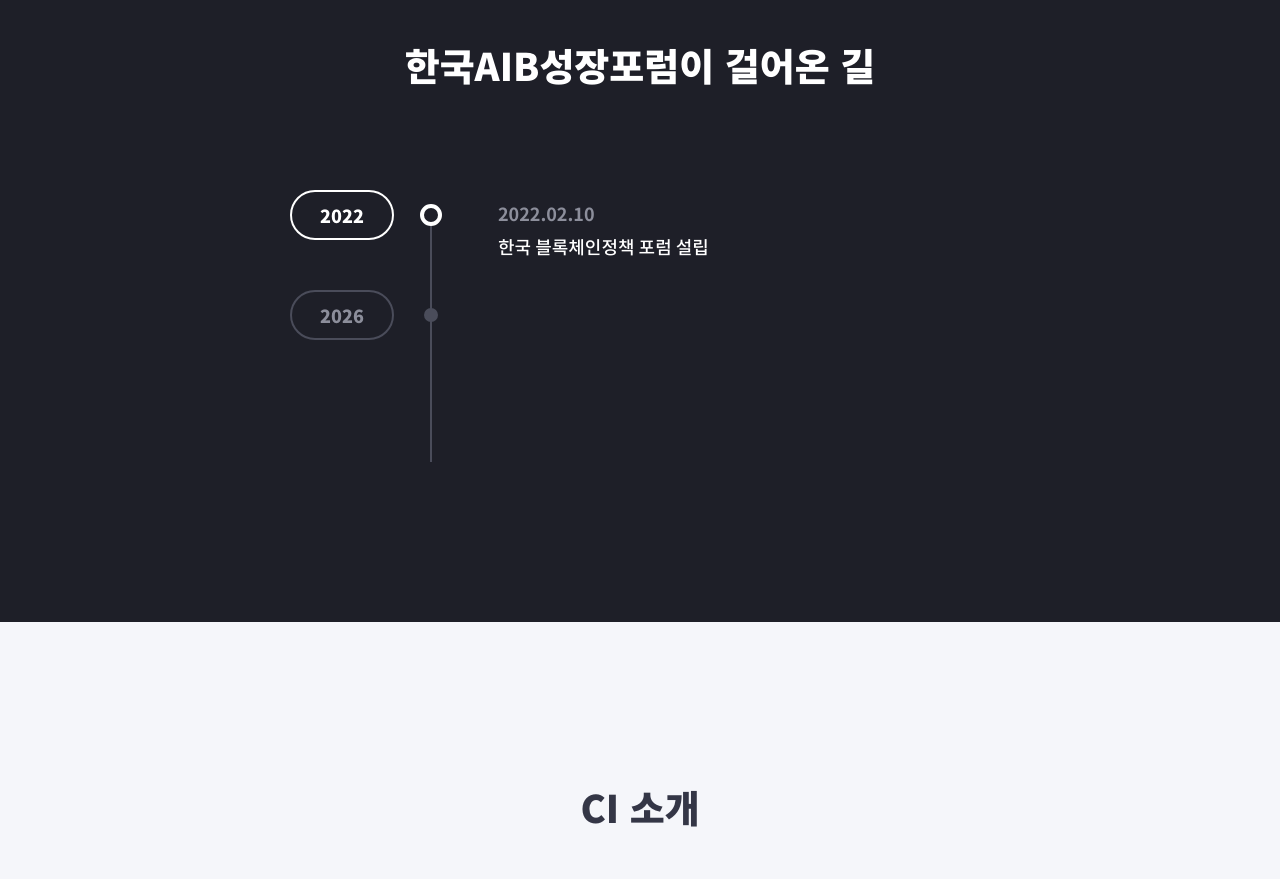
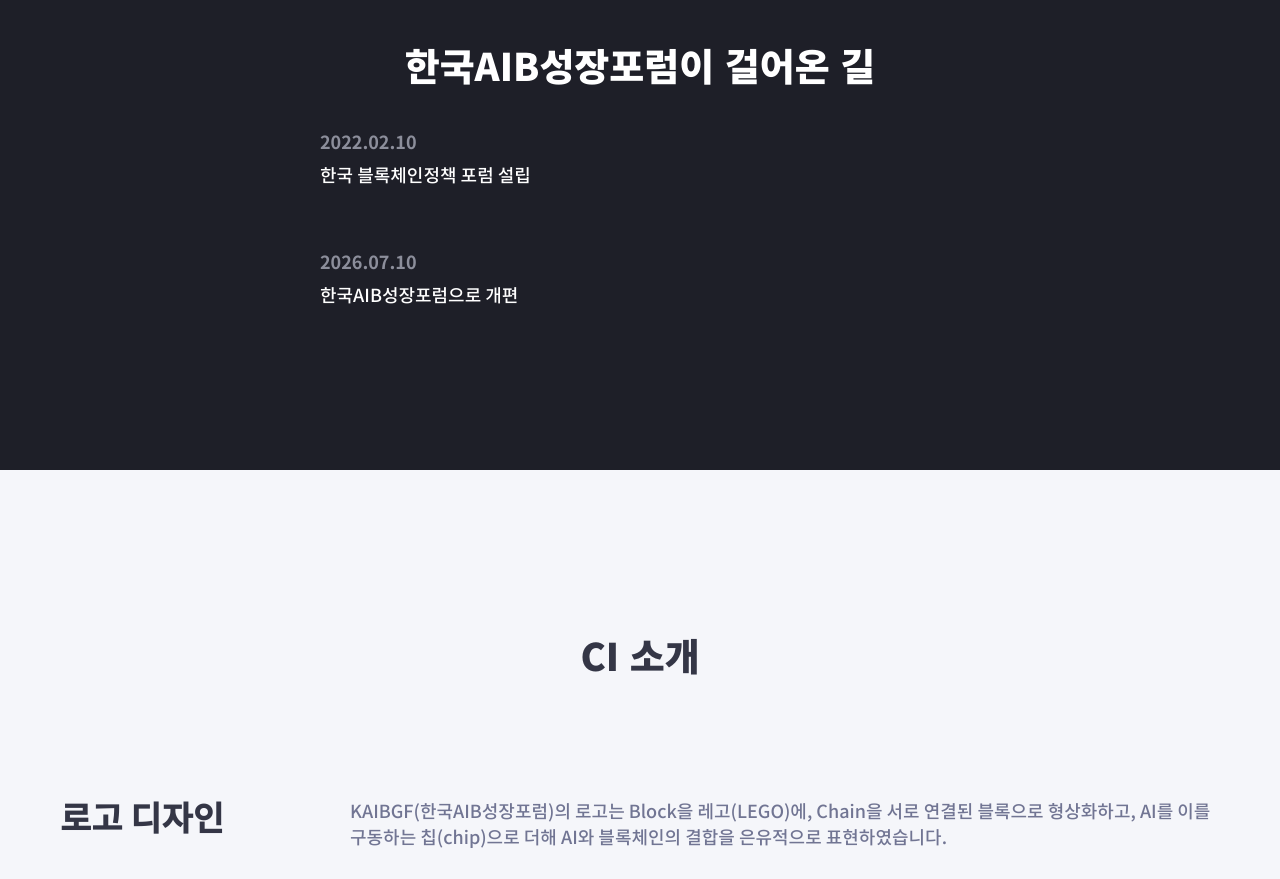
Before and after one commit to crit-ventures/kaibgf, a plain HTML site: page about.html in a window 1280 px wide. Shown: the part 920-1799 px from the top of the page. Drawn offline with Linux system fonts and the light colour scheme.

Commit message:
Update about.html

```diff
--- a/about.html
+++ b/about.html
@@ -59,6 +59,9 @@
   .lk-kr { font-family: "Noto Ko Black", sans-serif; font-weight: 800; font-size: 16px; letter-spacing: 2px; color: #1e1f28; }
   .lk-en { font-family: "Montserrat", sans-serif; font-weight: 700; font-size: 8px; letter-spacing: 3px; color: #0e5bd8; }
   .ci-lockrow.v .lk-txt { text-align: center; }
+  /* 연혁: 연도 탭 없이 전체 항목을 한 번에 표시 */
+  #KBPFwrap.intro .section_2 .tab_history.history_all { display: block; max-width: 640px; margin: 40px auto 0; }
+  #KBPFwrap.intro .section_2 .tab_history.history_all .tab_container { margin-top: 0; width: 100%; }
 </style>
 </head>
 <body>
@@ -123,19 +126,13 @@
   <section class="section_2" id="section_2">
     <div class="inner">
       <h2 class="tit">한국AIB성장포럼이 걸어온 길</h2>
-      <div class="tab_history">
-        <ul class="tab_menu">
-          <li class="active" rel="tab_1">2022</li>
-          <li rel="tab_2">2026</li>
-        </ul>
+      <div class="tab_history history_all">
         <ul class="tab_container">
-          <li id="tab_1" class="tab_content show">
+          <li class="tab_content show">
             <dl>
               <dt>2022.02.10</dt>
               <dd>한국 블록체인정책 포럼 설립</dd>
             </dl>
-          </li>
-          <li id="tab_2" class="tab_content">
             <dl>
               <dt>2026.07.10</dt>
               <dd>한국AIB성장포럼으로 개편</dd>
```
